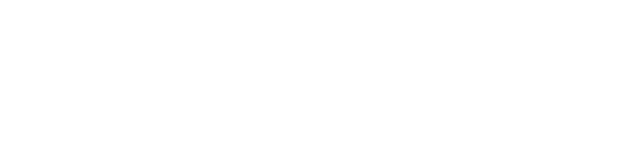
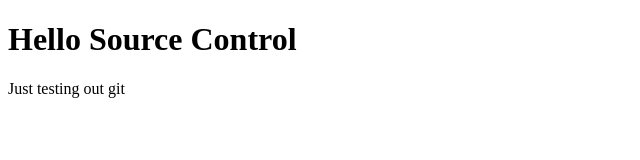
Before and after one commit to JoeProgrammer88/GitHubTest, a plain HTML site: page index.html in a window 1280 px wide. Shown: the whole page, without its empty margins (0-640 px from the left). Drawn offline with Linux system fonts and the light colour scheme.

Commit message:
Added main heading and sample text

```diff
--- a/index.html
+++ b/index.html
@@ -6,6 +6,10 @@
     <title>Document</title>
 </head>
 <body>
+    <h1>Hello Source Control</h1>
 
+    <p>
+        Just testing out git
+    </p>
 </body>
 </html>
```
